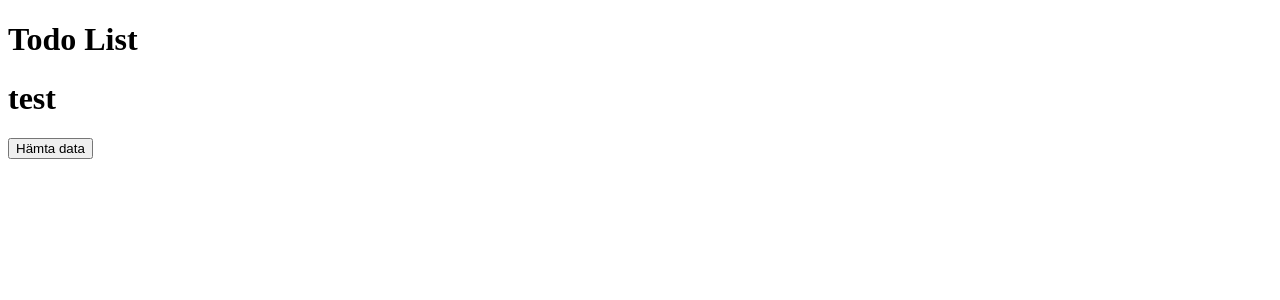
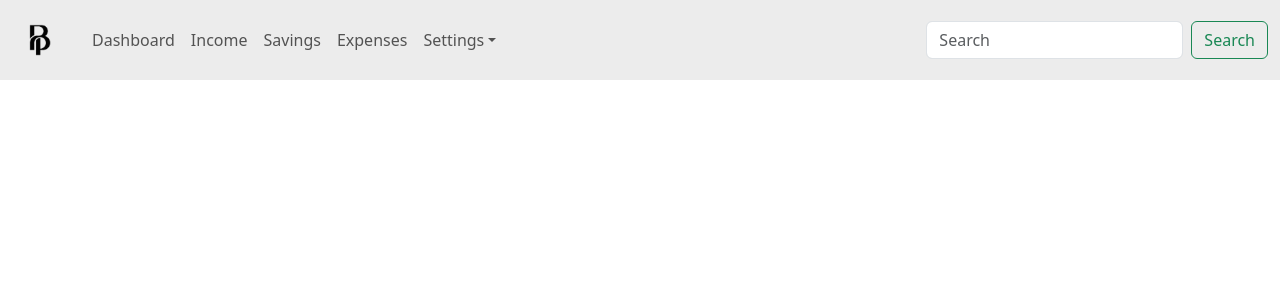
Before and after one commit to ivararnesson/BudgetPlanner, a React (Vite) app in the folder BudgetPlanner.Web/: page / in a window 1280 px wide. Shown: the top 300 px of the page. Built offline with nearby package versions, Linux system fonts and the light colour scheme; no server answers.

Commit message:
Added Navbar components and assets

```diff
--- a/BudgetPlanner.Web/package.json
+++ b/BudgetPlanner.Web/package.json
@@ -10,8 +10,11 @@
     "preview": "vite preview"
   },
   "dependencies": {
+    "bootstrap": "^5.3.3",
     "react": "^18.3.1",
-    "react-dom": "^18.3.1"
+    "react-bootstrap": "^2.10.4",
+    "react-dom": "^18.3.1",
+    "react-router-dom": "^6.26.2"
   },
   "devDependencies": {
     "@eslint/js": "^9.9.0",
--- a/BudgetPlanner.Web/src/App.jsx
+++ b/BudgetPlanner.Web/src/App.jsx
@@ -1,10 +1,12 @@
 import { useState } from 'react'
 import TodoList from './TodoList'
+import 'bootstrap/dist/css/bootstrap.min.css';
+import CustomNavbar from './components/CustomNavbar'
 
 function App() {
 
   return (
-      <TodoList />
+      <CustomNavbar />
   )
 }
 
--- /dev/null
+++ b/BudgetPlanner.Web/src/components/CustomNavbar.css
@@ -0,0 +1,7 @@
+.nav {
+    height: 5rem;
+    background-color: #ececec;
+}
+.nav--img {
+    width: 3.5rem;
+}
--- /dev/null
+++ b/BudgetPlanner.Web/src/components/CustomNavbar.jsx
@@ -0,0 +1,55 @@
+import Button from 'react-bootstrap/Button';
+import Container from 'react-bootstrap/Container';
+import Form from 'react-bootstrap/Form';
+import Nav from 'react-bootstrap/Nav';
+import Navbar from 'react-bootstrap/Navbar';
+import NavDropdown from 'react-bootstrap/NavDropdown';
+import { Link } from 'react-router-dom';
+import "./CustomNavbar.css"
+import bpIcon from "../assets/BP-icon.png"
+
+export default function CustomNavbar() {
+  return (
+    <Navbar expand="lg" className="nav">
+      <Container fluid>
+        <Navbar.Brand className="nav--title" href="#">
+          <img
+            className="nav--img"
+            src={bpIcon}
+            alt='Brand'
+          />
+        </Navbar.Brand>
+        <Navbar.Toggle aria-controls="navbarScroll" />
+        <Navbar.Collapse id="navbarScroll">
+          <Nav
+            className="me-auto my-2 my-lg-0"
+            style={{ maxHeight: '100px' }}
+            navbarScroll
+          >
+            <Nav.Link href="#annannnComponent">Dashboard</Nav.Link>
+            <Nav.Link href="#annannComponent">Income</Nav.Link>
+            <Nav.Link href="#annannnnnComponent">Savings</Nav.Link>
+            <Nav.Link href="#annanComponent">Expenses</Nav.Link>
+            <NavDropdown title="Settings" id="navbarScrollingDropdown">
+              <NavDropdown.Item href="#action3">Something</NavDropdown.Item>
+              <NavDropdown.Item href="#action4">Something</NavDropdown.Item>
+              <NavDropdown.Divider />
+              <NavDropdown.Item href="#action5">
+                Something else here
+              </NavDropdown.Item>
+            </NavDropdown>
+          </Nav>
+          <Form className="d-flex">
+            <Form.Control
+              type="search"
+              placeholder="Search"
+              className="me-2"
+              aria-label="Search"
+            />
+            <Button variant="outline-success">Search</Button>
+          </Form>
+        </Navbar.Collapse>
+      </Container>
+    </Navbar>
+  );
+}
```
Also changed, not shown: BudgetPlanner.Web/src/assets/BP-icon.png (added), 1 other file (tests, documents, lock files or other folders).
